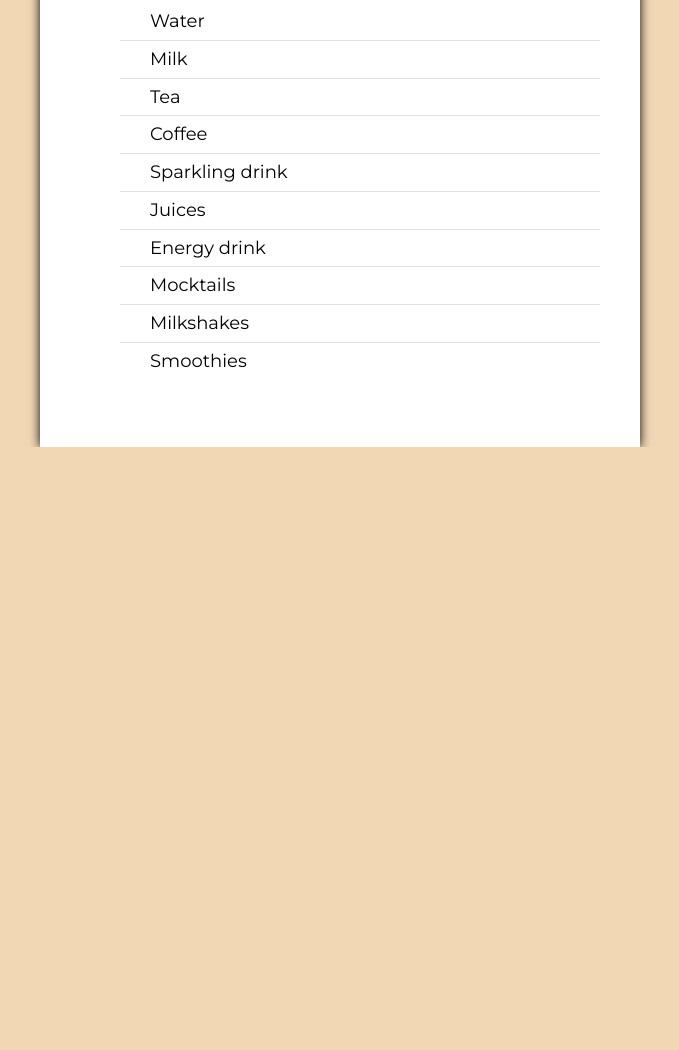
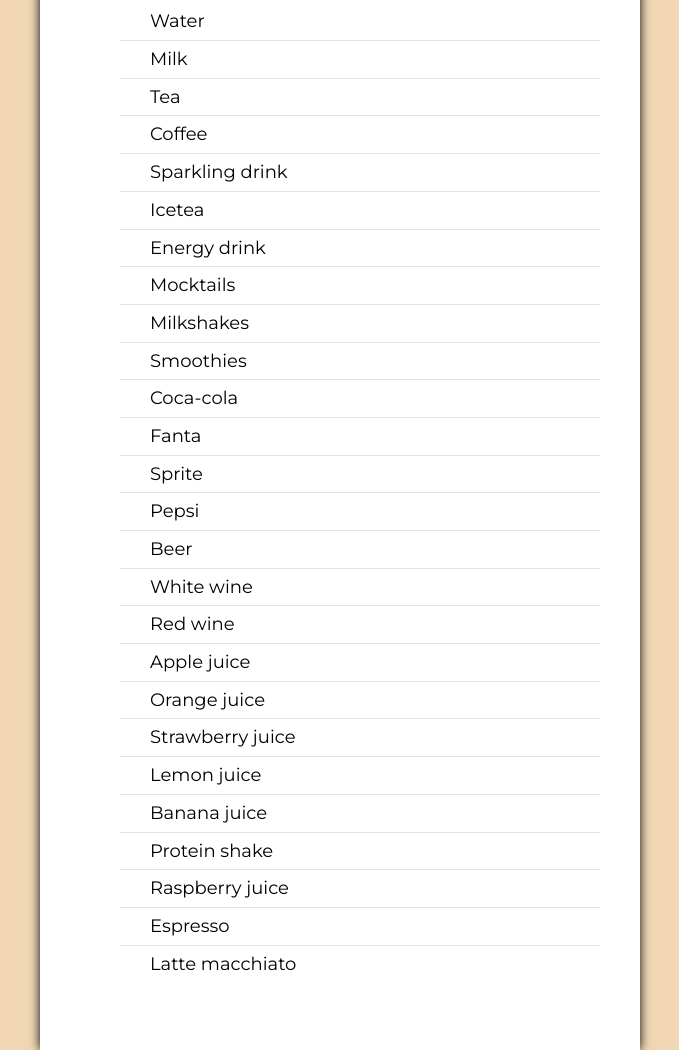
Before and after one commit to PawelOwiesek/SearchEngine, a plain HTML site: page index.html in a window 1280 px wide. Shown: the part 434-1484 px from the top of the page, without its empty margins (300-979 px from the left). Before the commit the page ends 881 px from the top, so only its background shows below. Drawn offline with nearby package versions, Linux system fonts and the light colour scheme.

Commit message:
more drinks😅

```diff
--- a/index.html
+++ b/index.html
@@ -33,11 +33,27 @@
                 <li class="drinksList__item js-listItem">Tea</li>
                 <li class="drinksList__item js-listItem">Coffee</li>
                 <li class="drinksList__item js-listItem">Sparkling drink</li>
-                <li class="drinksList__item js-listItem">Juices</li>
+                <li class="drinksList__item js-listItem">Icetea</li>
                 <li class="drinksList__item js-listItem">Energy drink</li>
                 <li class="drinksList__item js-listItem">Mocktails</li>
                 <li class="drinksList__item js-listItem">Milkshakes</li>
                 <li class="drinksList__item js-listItem">Smoothies</li>
+                <li class="drinksList__item js-listItem">Coca-cola</li>
+                <li class="drinksList__item js-listItem">Fanta</li>
+                <li class="drinksList__item js-listItem">Sprite</li>
+                <li class="drinksList__item js-listItem">Pepsi</li>
+                <li class="drinksList__item js-listItem">Beer</li>
+                <li class="drinksList__item js-listItem">White wine</li>
+                <li class="drinksList__item js-listItem">Red wine</li>
+                <li class="drinksList__item js-listItem">Apple juice</li>
+                <li class="drinksList__item js-listItem">Orange juice</li>
+                <li class="drinksList__item js-listItem">Strawberry juice</li>
+                <li class="drinksList__item js-listItem">Lemon juice</li>
+                <li class="drinksList__item js-listItem">Banana juice</li>
+                <li class="drinksList__item js-listItem">Protein shake</li>
+                <li class="drinksList__item js-listItem">Raspberry juice</li>
+                <li class="drinksList__item js-listItem">Espresso</li>
+                <li class="drinksList__item js-listItem">Latte macchiato</li>
             </ul>
         </main>
     </div>
```
